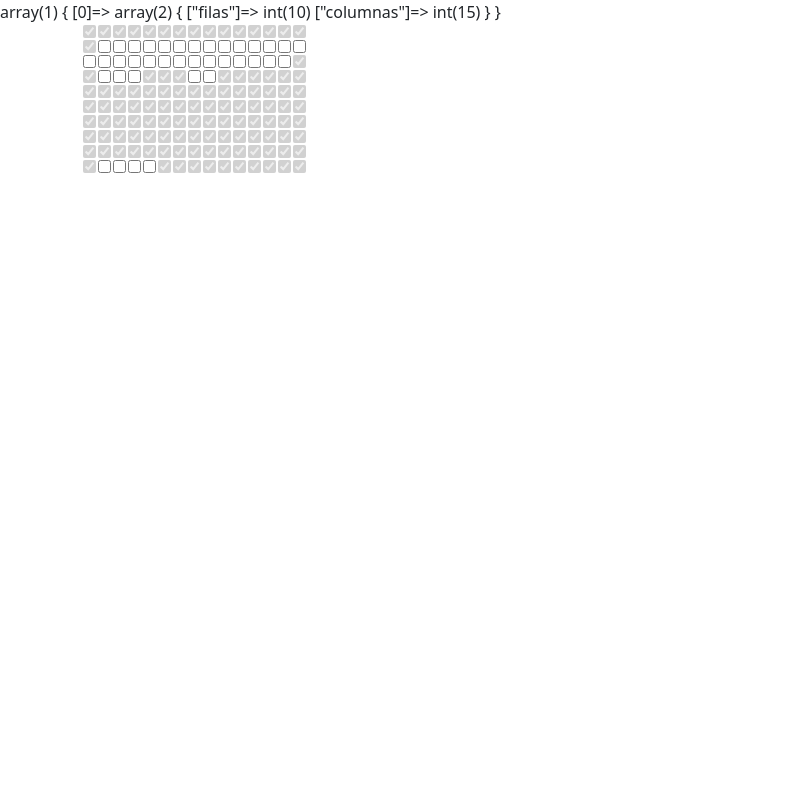
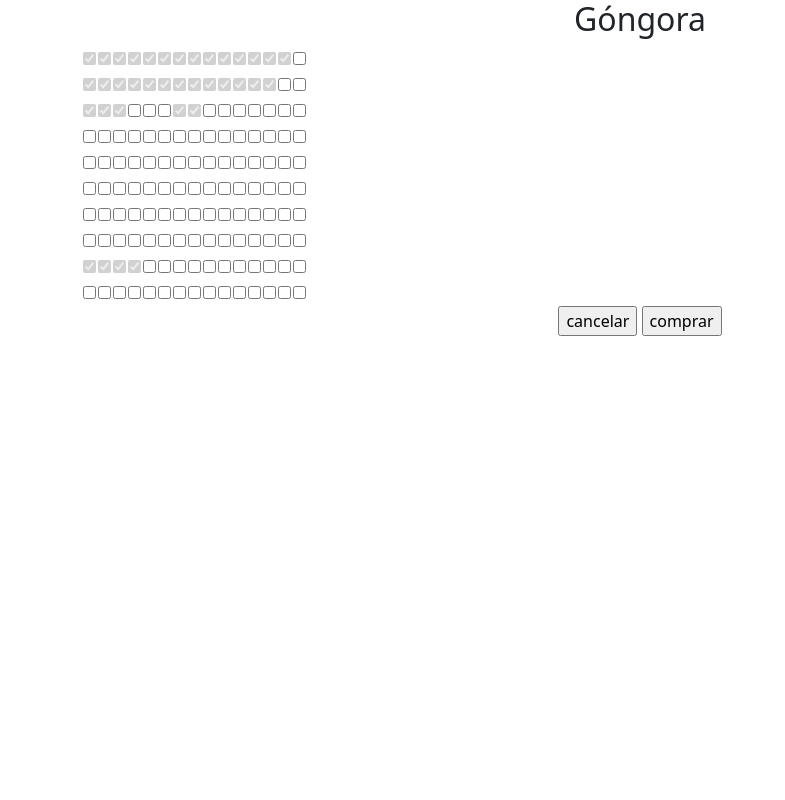
Before and after one commit to isaacblazquez/teatros, a PHP site: page /butacas.php?idTeatro=2&idSesion=2 in a window 1280 px wide. Shown: the whole page, without its empty margins (0-785 px from the left). Run offline with PHP 8.4, Linux system fonts and the light colour scheme; data comes from the database, SQL or seed files in the repository.

Commit message:
butacas ok

```diff
--- a/butacas.php
+++ b/butacas.php
@@ -1,6 +1,5 @@
 <?php
-    $id_teatro=$_GET["idTeatro"];
-    $idSesion=$_GET['idSesion'];
+
 ?>
 <?php
     $servername = "localhost:3308";
@@ -13,22 +12,47 @@ try {
         $conn = new PDO("mysql:host=$servername;dbname=$db", $username, $password);
         // set the PDO error mode to exception
         $conn->setAttribute(PDO::ATTR_ERRMODE, PDO::ERRMODE_EXCEPTION);
-  //echo "Connected successfullyyyyyyyyyyyyy";
+        //echo "Connected successfully";
     } catch(PDOException $e) {
         echo "Connection failed: " . $e->getMessage();
     }
 ?>
 
 <?php
+     if((isset($_REQUEST['comprar']))||(isset($_REQUEST['cancelar']))) {
+        if (isset($_REQUEST['comprar'])){
+            //SI VENGO DE PULSAR BOTON COMPRAR
+            $idSesion=$_REQUEST['sesion'];
+            $id_teatro=$_REQUEST['idTeatro'];
+            foreach($_REQUEST as $key=>$value){
+                if (str_starts_with($key,'butaca')){
+                    $sql="INSERT INTO `entradas` (`idSesion`, `fila`, `columna`) VALUES (:sesion, :fila, :columna)";
+                    $butaca=(explode("-",$value));
+                    $sth = $conn->prepare($sql);
+                    $sth->bindParam(":sesion", $idSesion);
+                    $sth->bindParam(":fila", $butaca[0]);
+                    $sth->bindParam(":columna", $butaca[1]);
+                    $sth->execute();
+                }
+            }
+            goto mostrar_butacas;
+        }
+    }else{
+    mostrar_butacas:
+    if(!isset($_REQUEST['comprar'])){
+
+        $id_teatro=$_GET["idTeatro"];
+        $idSesion=$_GET['idSesion'];
+    }
     //preparar y cegar
-$sth0 = $conn->prepare("SELECT filas,columnas FROM teatros
+    $sth0 = $conn->prepare("SELECT teatro,filas,columnas FROM teatros
     WHERE idTeatro=$id_teatro");
     $sth0->execute();
     $rs0 = $sth0->fetchAll(PDO::FETCH_ASSOC);
- var_dump($rs0);
+    //  var_dump($rs0);
 
     //preparar y cegar
-$sth = $conn->prepare("SELECT e.fila,e.columna FROM teatros as t
+    $sth = $conn->prepare("SELECT s.fecha,s.hora,t.teatro,e.fila,e.columna FROM teatros as t
     LEFT JOIN sesiones as s
     ON s.teatro=t.idTeatro
     LEFT JOIN entradas as e
@@ -37,18 +61,7 @@ WHERE (t.idTeatro=$id_teatro AND s.idSesion=$idSesion)");
     $sth->execute();
     $rs = $sth->fetchAll(PDO::FETCH_ASSOC);
     //var_dump($rs);
-
-// $data = json_encode($rs);
-// echo $data;
-// $array = array();
-// foreach ($rs as $value){
-
-
-
-// }
 ?>
-
-
 <!doctype html>
 <html lang="en">
   <head>
@@ -59,25 +72,28 @@ $rs = $sth->fetchAll(PDO::FETCH_ASSOC);
   </head>
   <body>
     <div class="container text-center">
-      <div class="row">
-        <form>
+        <div class="row justify-content-center" >
+            <h2><?php echo $rs[0]['teatro']; ?></h2>
+            <form action="<?php echo $_SERVER['PHP_SELF']; ?>" method="POST">
+                <input type="hidden" name="sesion" value="<?php echo $idSesion; ?>">
+                <input type="hidden" name="idTeatro" value="<?php echo $id_teatro; ?>">
                 <table>
                     <tbody>
                         <?php
-                        for($i=0;$i<$rs0[0]['filas'];$i++){
+                        for($i=1;$i<=$rs0[0]['filas'];$i++)
+                            {
                             echo " <tr>";
-                            for($j=0;$j<$rs0[0]['columnas'];$j++){
-                                ?>
+                            for($j=1;$j<=$rs0[0]['columnas'];$j++){   ?>
                                 <td>
                                     <?php
-                                        $ocupada=false;
+                                        $ocupada = FALSE;
                                         foreach($rs as $value){
                                         if (($value['fila']==$i)&&($value['columna']==$j)){
-                                                $ocupada=true;
+                                                    $ocupada = TRUE;
                                             }
                                         }
-                                        if ($ocupada) echo "<input type='checkbox' name='butaca' value='' >";
-                                        else{ echo "<input type='checkbox' name='butaca' value='' disabled checked='checked'>";}
+                                        if ($ocupada) {echo "<input type='checkbox' name='butaca-$i.$j' value='$i-$j' disabled checked='checked'>";}
+                                        else{ echo "<input type='checkbox' name='butaca-$i.$j' value='$i-$j' >";}
                                     ?>
                                 </td>
                                 <?php
@@ -87,9 +103,38 @@ $rs = $sth->fetchAll(PDO::FETCH_ASSOC);
                         ?>
                     </tbody>
                 </table>
+                <input type="reset" name="cancelar" value="cancelar">
+                <input type="submit" name="comprar" value="comprar">
             </form>
         </div>
     </div>
     <script src="https://cdn.jsdelivr.net/npm/bootstrap@5.2.3/dist/js/bootstrap.bundle.min.js" integrity="sha384-kenU1KFdBIe4zVF0s0G1M5b4hcpxyD9F7jL+jjXkk+Q2h455rYXK/7HAuoJl+0I4" crossorigin="anonymous"></script>
   </body>
 </html>
+
+<?php
+}
+?>
+
+<?php
+
+
+// for($i=1;$i<=$rs0[0]['filas'];$i++){
+//     echo "i = ".$i."</br>";
+//     for($j=1;$j<=$rs0[0]['columnas'];$j++){
+//         echo "i-j = ".$i."-".$j."</br>";
+//                 $ocupada = FALSE;
+
+//                 foreach($rs as $value){
+//                  echo "COMPARO asiento en fila: ".$value['fila']."columna: ".$value['columna']." CON i=".$i." j=".$j;
+//                   if (($value['fila']==$i)&&($value['columna']==$j)){
+//                             $ocupada = TRUE;
+//                     }
+
+//                 }
+//                     if ($ocupada) {echo "<input type='checkbox' name='butaca' value='' >";}
+//                     else{ echo "<input type='checkbox' name='butaca' value='' disabled checked='checked'>";}
+
+//     }
+// }
+?>
```
Lines whose indentation alone changed are shown as unchanged.
